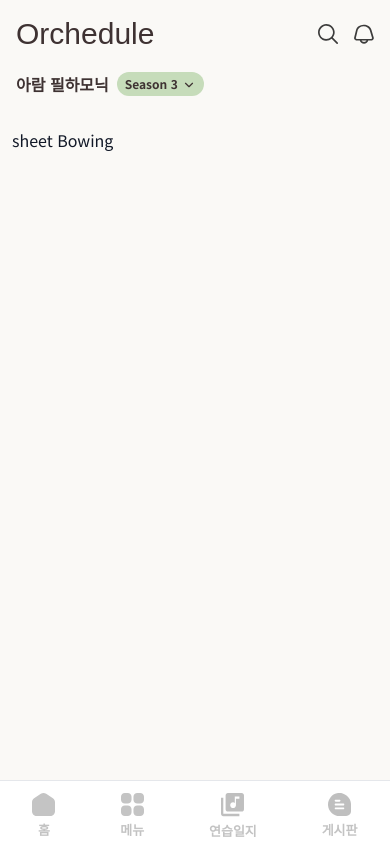
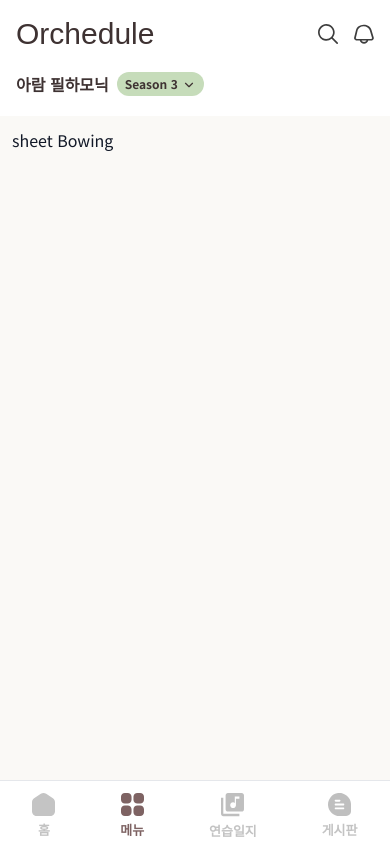
Before and after one commit to dev-chaerim/Orchedule, a Next.js app in the folder orchedule_dev/: page /menu/sheetmusic/bowing in a window 390 px wide. Built offline with nearby package versions, Linux system fonts and the light colour scheme; a web font is replaced by a local one.

Commit message:
add : 상세페이지 탭 추가

```diff
--- /dev/null
+++ b/orchedule_dev/app/ClientWrapper.tsx
@@ -0,0 +1,36 @@
+'use client';
+
+import { usePathname } from 'next/navigation';
+import BottomNav from '../components/BottomNav';
+import MobileHeader from '../components/MobileHeader';
+import DesktopHeader from '../components/DesktopHeader';
+import { ReactNode } from 'react';
+
+export default function ClientWrapper({ children }: { children: ReactNode }) {
+  const pathname = usePathname();
+  const isMainPage = pathname === '/' || pathname === '/menu';
+
+  return (
+    <div className="flex-1 flex flex-col">
+      {/* 헤더 */}
+      <header className={`sticky top-0 z-20 ${isMainPage ? 'bg-[#FAF9F6]' : 'bg-white'}`}>
+        <div className="md:hidden">
+          <MobileHeader />
+        </div>
+        <div className="hidden md:block">
+          <DesktopHeader />
+        </div>
+      </header>
+
+      {/* 콘텐츠 */}
+      <main className="flex-1 bg-[#FAF9F6] p-3 pb-20 md:pt-16 md:px-4 md:py-4">
+        {children}
+      </main>
+
+      {/* 모바일 하단 네비 */}
+      <div className="block md:hidden bg-white border-t border-gray-200">
+        <BottomNav />
+      </div>
+    </div>
+  );
+}
--- a/orchedule_dev/app/layout.tsx
+++ b/orchedule_dev/app/layout.tsx
@@ -1,10 +1,9 @@
+// app/layout.tsx
 import type { Metadata } from "next";
 import "./globals.css";
-import BottomNav from "../components/BottomNav";
 import SideNav from "../components/SideNav";
-import MobileHeader from "../components/MobileHeader";
-import DesktopHeader from "../components/DesktopHeader";
 import { notoSansKr } from "./fonts";
+import ClientWrapper from "./ClientWrapper";// 👈 클라이언트 전용 영역 감싸는 컴포넌트
 
 export const metadata: Metadata = {
   title: "Orchedule",
@@ -16,38 +15,10 @@ export default function RootLayout({ children }: { children: React.ReactNode })
     <html lang="ko">
       <body className={`${notoSansKr.className} min-h-screen bg-[#FAF9F6]`} cz-shortcut-listen="true">
         <div className="flex flex-col md:flex-row min-h-screen">
-
-          {/* 데스크탑 사이드 네비게이션 (고정 좌측) */}
           <div className="hidden md:block">
             <SideNav />
           </div>
-
-          {/* 오른쪽 영역 (헤더 + 콘텐츠 + 모바일 네비) */}
-          <div className="flex-1 flex flex-col bg-[#FAF9F6]">
-
-            {/* 헤더 영역 */}
-            <header className="sticky top-0 z-20 bg-[#FAF9F6]">
-              {/* 모바일 헤더 */}
-              <div className="md:hidden">
-                <MobileHeader />
-              </div>
-
-              {/* 데스크탑 헤더 */}
-              <div className="hidden md:block">
-                <DesktopHeader />
-              </div>
-            </header>
-
-            {/* 메인 콘텐츠 */}
-            <main className="flex-1 p-3 pb-20 md:pt-16 md:px-4 md:py-4">
-              {children}
-            </main>
-
-            {/* 모바일 하단 네비게이션 */}
-            <div className="block md:hidden">
-              <BottomNav />
-            </div>
-          </div>
+          <ClientWrapper>{children}</ClientWrapper>
         </div>
       </body>
     </html>
--- a/orchedule_dev/app/menu/notice/layout.tsx
+++ b/orchedule_dev/app/menu/notice/layout.tsx
@@ -1,43 +1,17 @@
-// app/menu/notice/layout.tsx
-'use client';
+import SectionTabs from "../../../components/SectionTabs";
 
-import Link from 'next/link';
-import { usePathname } from 'next/navigation';
-import { ReactNode } from 'react';
-import clsx from 'clsx'; // tailwind에서 조건부 클래스 처리에 유용
-
-const tabs = [
-  { name: '공지사항', href: '/menu/notice/announce' },
+const noticeTabs = [
+  { name: '공지사항', href: '/menu/notice/announcement' },
   { name: '연습 일정', href: '/menu/notice/schedule' },
   { name: '자리 배치', href: '/menu/notice/seatNoti' },
   { name: '단원 명단', href: '/menu/notice/member' },
 ];
 
-export default function NoticeLayout({ children }: { children: ReactNode }) {
-  const pathname = usePathname();
-
+export default function NoticeLayout({ children }: { children: React.ReactNode }) {
   return (
     <div className="p-4">
-      {/* 탭 바 */}
-      <div className="flex gap-4 mb-4 border-b pb-2">
-        {tabs.map((tab) => (
-          <Link
-            key={tab.href}
-            href={tab.href}
-            className={clsx(
-              'text-sm font-medium',
-              pathname === tab.href
-                ? 'text-[#3E3232] border-b-2 border-[#3E3232]'
-                : 'text-gray-400'
-            )}
-          >
-            {tab.name}
-          </Link>
-        ))}
-      </div>
-
-      {/* 하위 탭 콘텐츠 */}
-      <div>{children}</div>
+      <SectionTabs tabs={noticeTabs} />
+      {children}
     </div>
   );
 }
--- a/orchedule_dev/components/BottomNav.tsx
+++ b/orchedule_dev/components/BottomNav.tsx
@@ -17,7 +17,7 @@ export default function BottomNav() {
   return (
     <nav className="fixed bottom-0 w-full h-16 bg-white z-10 flex items-center justify-around border-t border-gray-200 md:hidden">
       {navItems.map(({ href, label, icon }) => {
-        const isActive = pathname === href;
+        const isActive = pathname === href || pathname.startsWith(`${href}/`);
         const iconSrc = isActive
           ? `/icons/${icon}-active.svg`
           : `/icons/${icon}.svg`;
--- /dev/null
+++ b/orchedule_dev/components/SectionTabs.tsx
@@ -0,0 +1,37 @@
+'use client';
+
+import Link from 'next/link';
+import { usePathname } from 'next/navigation';
+import clsx from 'clsx';
+
+interface TabItem {
+  name: string;
+  href: string;
+}
+
+export default function SectionTabs({ tabs }: { tabs: TabItem[] }) {
+  const pathname = usePathname();
+
+  return (
+    <div className="flex justify-around bg-[rgb(247,245,242)] rounded-xl px-2 py-1 mb-3 shadow-sm">
+      {tabs.map((tab) => {
+        const isActive = pathname === tab.href;
+
+        return (
+          <Link
+            key={tab.href}
+            href={tab.href}
+            className={clsx(
+              'text-sm font-medium px-3 py-1 rounded-lg transition-colors',
+              isActive
+                ? ' text-[#3E3232] font-semibold'
+                : 'text-[#B0A7A0] hover:text-[#3E3232] hover:font-semibold'
+            )}
+          >
+            {tab.name}
+          </Link>
+        );
+      })}
+    </div>
+  );
+}
--- a/orchedule_dev/components/SideNav.tsx
+++ b/orchedule_dev/components/SideNav.tsx
@@ -30,7 +30,7 @@ export default function SideNav() {
       {/* 메뉴탭 */}
       <div className="space-y-4">
         {navItems.map(({ href, label, icon }) => {
-          const isActive = pathname === href;
+          const isActive = pathname === href || pathname.startsWith(`${href}/`);
           const iconSrc = isActive
             ? `/icons/${icon}-active.svg`
             : `/icons/${icon}.svg`;
```
